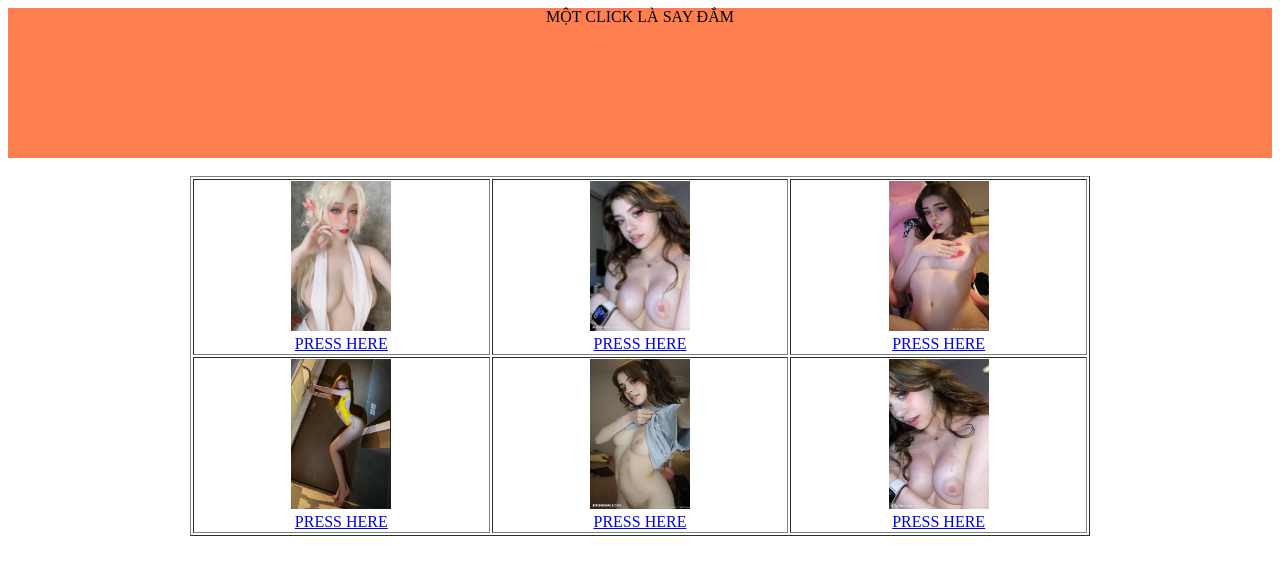
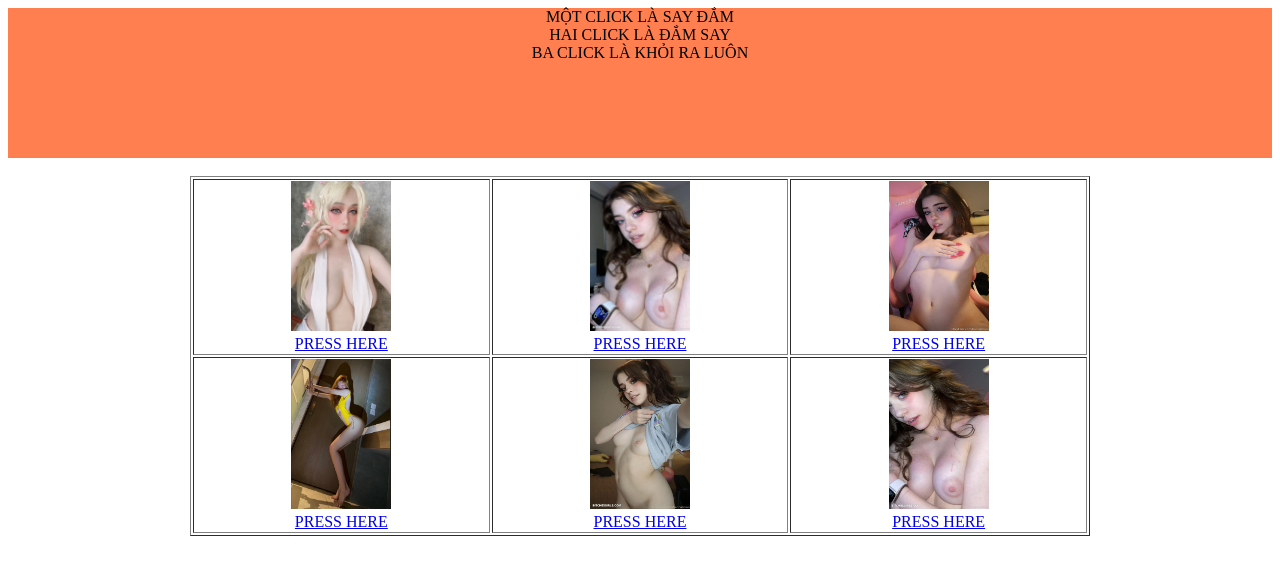
Before and after one commit to beemo1310/linkuytin, a plain HTML site: page index.html in a window 1280 px wide. Drawn offline with Linux system fonts and the light colour scheme.

Commit message:
another change

```diff
--- a/index.html
+++ b/index.html
@@ -15,7 +15,11 @@
     </style>
 </head>
 <body>
-    <div class="menu">MỘT CLICK LÀ SAY ĐẮM</div>
+    <div class="menu">
+        MỘT CLICK LÀ SAY ĐẮM <br>
+        HAI CLICK LÀ ĐẮM SAY <br>
+        BA CLICK LÀ KHỎI RA LUÔN
+    </div>
     <table border="1" align="center" style="width:900px; height: 100%;">
         <tr style="text-align: center;">
             <td><img src="Images/IMG_2625.jpg" alt="" width=100px height=150px><br>
```
